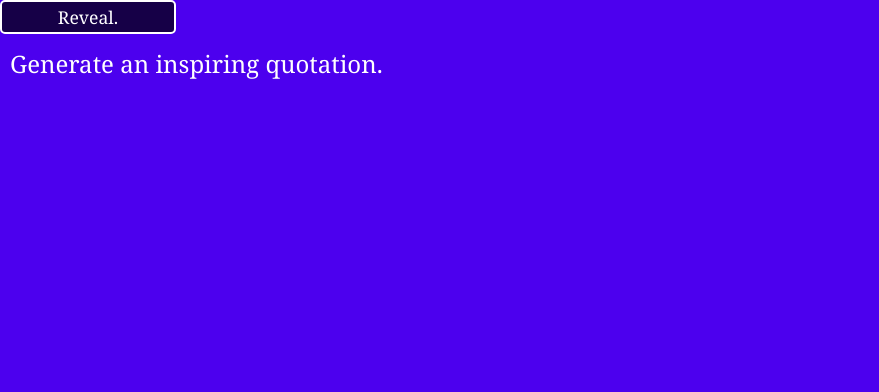
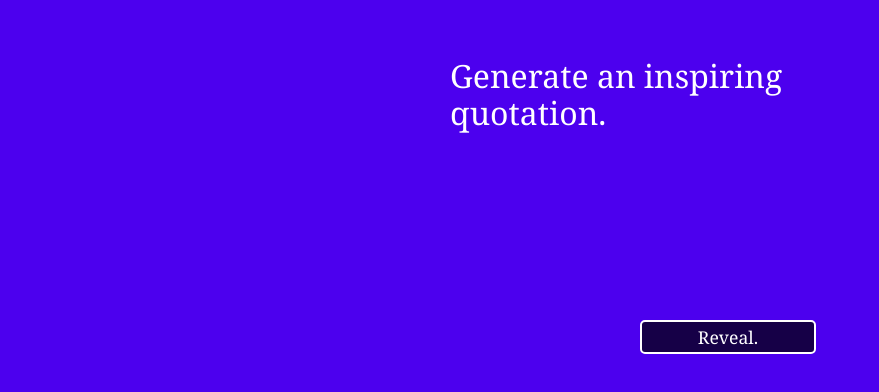
Before and after one commit to FeedTheMind/quoteGenerator, a plain HTML site: page index.html in a window 1280 px wide. Shown: the whole page, without its empty margins (0-879 px from the left). Drawn offline with Linux system fonts and the light colour scheme.

Commit message:
Update CSS

```diff
--- a/css/main.css
+++ b/css/main.css
@@ -23,14 +23,7 @@ body {
 .mainContainer
 ***************/
 .mainContainer {
-  text-align: justify;
-}
-
-@media (min-width: 769px) {
-  .mainContainer {
-    width: 70%;
-    max-width: 400px;
-  }
+  margin: 0 auto;
 }
 
 /***************
@@ -50,6 +43,7 @@ body {
   border-radius: 5px;
   padding: 5px;
   width: 10em;
+  -webkit-transition: .5s;
   transition: .5s;
   cursor: pointer;
   color: #fff;
@@ -63,3 +57,21 @@ body {
 .newQuote:focus {
   width: 12em;
 }
+
+/***************
+Queries
+***************/
+@media (min-width: 769px) {
+  .mainContainer {
+    max-width: 400px;
+  }
+
+  .newQuote {
+    top: 40%;
+    left: 50%;
+  }
+
+  .quoteContainer {
+    font-size: 2em;
+  }
+}
```
